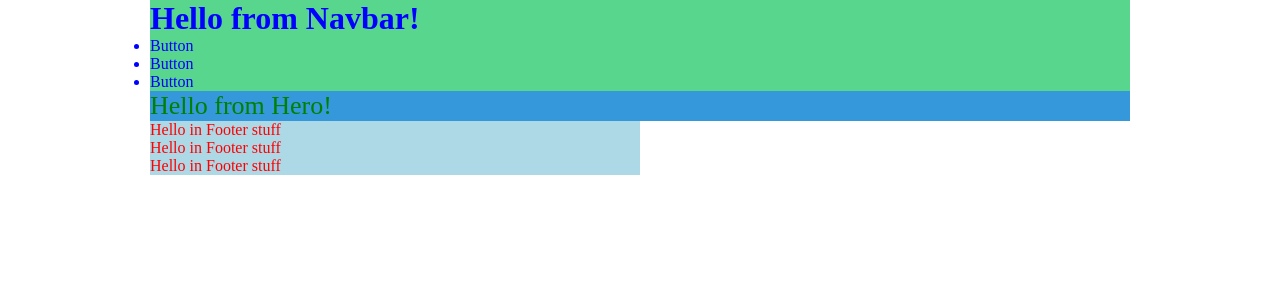
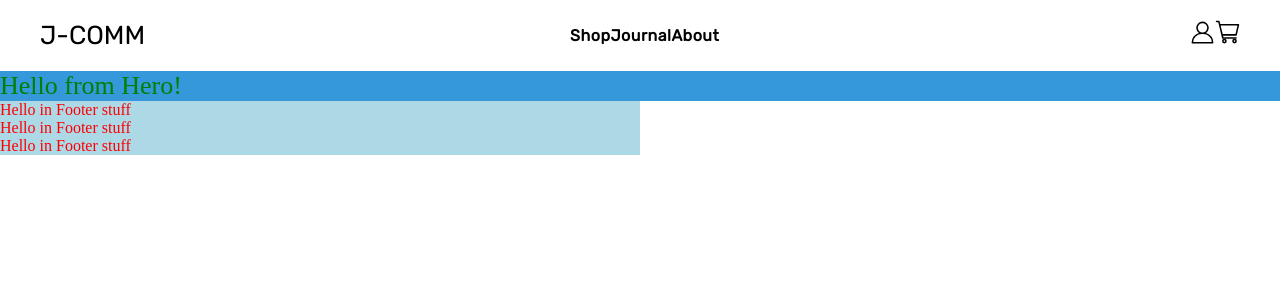
Before and after one commit to jpatrick7926/J-Comm, a React app: page / in a window 1280 px wide. Shown: the top 300 px of the page. Built offline with nearby package versions, Linux system fonts and the light colour scheme; the HTML template or start-up script is replaced by a standard one.

Commit message:
adding code for navbar

```diff
--- a/src/components/header/Header.jsx
+++ b/src/components/header/Header.jsx
@@ -1,5 +1,9 @@
 import React from 'react';
-import './header-style.scss'
+import './header-styles/header-style.scss'
+import Nav from './Nav.jsx'
+import '../.././fonts.scss'
+import Icons from './Icons.jsx'
+
 
 class Header extends React.Component {
   constructor(props){
@@ -13,16 +17,15 @@ class Header extends React.Component {
     return (
       <header>
         <div className="nav-container">
-          <div>
-            <h1>Hello from Navbar!</h1>
+          <div className="logo">
+            <span className="logo-text">J-COMM</span>
           </div>
-          <nav>
-            <ul>
-              <li>Button</li>
-              <li>Button</li>
-              <li>Button</li>
-            </ul>
-          </nav>
+          <div className="nav">
+            <Nav />
+          </div>
+          <div className="icons">
+            <Icons />
+          </div>
         </div>
       </header>
     )
--- /dev/null
+++ b/src/components/header/Icons.jsx
@@ -0,0 +1,40 @@
+import React from 'react';
+import UserLogo from './logos/UserLogo.jsx'
+import CartIcon from './logos/CartIcon.jsx'
+
+class Icons extends React.Component {
+  constructor(props){
+    super(props);
+    this.state = {
+      userHovered: false,
+      cartHovered: false
+    }
+
+    this.userHandleHover = this.userHandleHover.bind(this)
+    this.cartHandleHover = this.cartHandleHover.bind(this)
+  }
+
+
+  userHandleHover () {
+    this.setState(
+      { userHovered: !this.state.userHovered }
+    )
+  }
+
+  cartHandleHover () {
+    this.setState(
+      { cartHovered: !this.state.cartHovered }
+    )
+  }
+
+  render() {
+    return (
+      <div style={{ display: 'flex' }}>
+        <UserLogo hover={this.userHandleHover} fill={this.state.userHovered ? '#F3D880' : '#000'}/>
+        <CartIcon hover={this.cartHandleHover} stroke={this.state.cartHovered ? '#F3D880' : '#000'}/>
+      </div>
+    )
+  }
+}
+
+export default Icons;
--- /dev/null
+++ b/src/components/header/Nav.jsx
@@ -0,0 +1,21 @@
+import React from 'react'
+import './header-styles/nav-style.scss'
+import '../.././fonts.scss'
+
+const Nav = () => {
+  return (
+    <ul>
+      <li>
+        Shop
+      </li>
+      <li>
+        Journal
+      </li>
+      <li>
+        About
+      </li>
+    </ul>
+  )
+}
+
+export default Nav
--- a/src/components/header/header-style.scss
+++ /dev/null
@@ -1,4 +0,0 @@
-header {
-  color: blue;
-  background-color: #58D68D;
-}
--- /dev/null
+++ b/src/components/header/header-styles/header-style.scss
@@ -0,0 +1,36 @@
+header {
+  width: 100%;
+}
+
+.nav-container {
+  display: flex;
+  justify-content: space-around;
+  padding: 20px 40px 20px 40px;
+}
+
+.logo {
+  flex: 1;
+  // background-color: red;
+  font-size: 26px;
+  font-family: Rubik;
+  color: black;
+}
+
+.logo-text:hover {
+  color: #F3D880;
+  cursor: pointer;
+}
+
+.nav {
+  flex: 1;
+  // background-color: yellow;
+  display:flex;
+  justify-content: space-around;
+}
+
+.icons {
+  flex: 1;
+  // background-color: purple;
+  display: flex;
+  justify-content: flex-end;
+}
--- /dev/null
+++ b/src/components/header/header-styles/nav-style.scss
@@ -0,0 +1,20 @@
+ul {
+  list-style: none;
+  color: black;
+  display: flex;
+  width: 35%;
+  align-items: center;
+}
+
+li {
+  flex: 1;
+  text-align: center;
+  font-weight: 600;
+  font-family: Rubik;
+  letter-spacing: 0.5px;
+}
+
+li:hover {
+  color: #F3D880;
+  cursor: pointer;
+}
--- /dev/null
+++ b/src/components/header/logos/CartIcon.jsx
@@ -0,0 +1,17 @@
+import React from 'react'
+
+const CartIcon = (props) => {
+  return (
+    <div style={{ flexShrink: 0, width: '25px', height: '25px' }}>
+      <a href="#">
+        <svg onMouseEnter={props.hover} onMouseLeave={props.hover} id="i-cart" xmlns="http://www.w3.org/2000/svg" viewBox="0 0 32 32"  fill="none" stroke={props.stroke} strokeLinecap="round" strokeLinejoin="round" strokeWidth="2">
+            <path d="M6 6 L30 6 27 19 9 19 M27 23 L10 23 5 2 2 2" />
+            <circle cx="25" cy="27" r="2" />
+            <circle cx="12" cy="27" r="2" />
+        </svg>
+      </a>
+    </div>
+  )
+}
+
+export default CartIcon
--- /dev/null
+++ b/src/components/header/logos/UserLogo.jsx
@@ -0,0 +1,18 @@
+import React from 'react';
+
+
+const UserLogo = (props) => {
+  return (
+    <div style={{ flexShrink: 0, width: '25px', height: '25px'  }}>
+      <a href="#">
+        <svg onMouseEnter={props.hover} onMouseLeave={props.hover} fill={props.fill} width="25" height="25" viewBox="0 0 64 64" xmlns="http://www.w3.org/2000/svg">
+          <g id="User">
+            <path d="M41.2452,33.0349a16,16,0,1,0-18.49,0A26.0412,26.0412,0,0,0,4,58a2,2,0,0,0,2,2H58a2,2,0,0,0,2-2A26.0412,26.0412,0,0,0,41.2452,33.0349ZM20,20A12,12,0,1,1,32,32,12.0137,12.0137,0,0,1,20,20ZM8.09,56A22.0293,22.0293,0,0,1,30,36h4A22.0293,22.0293,0,0,1,55.91,56Z"/>
+          </g>
+        </svg>
+      </a>
+    </div>
+  )
+}
+
+export default UserLogo;
--- a/src/index-style.scss
+++ b/src/index-style.scss
@@ -6,6 +6,6 @@
 .container{
   color: red;
   margin: 0 auto;
-  width: 90%;
-  max-width: 980px;
+  width: 100%;
+
 }
```
